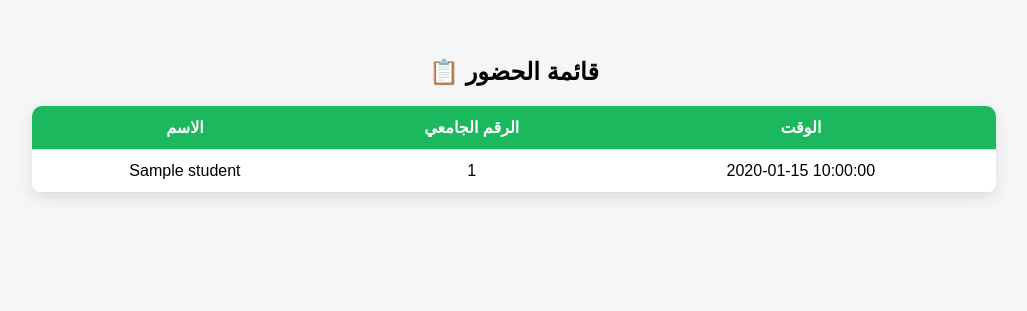
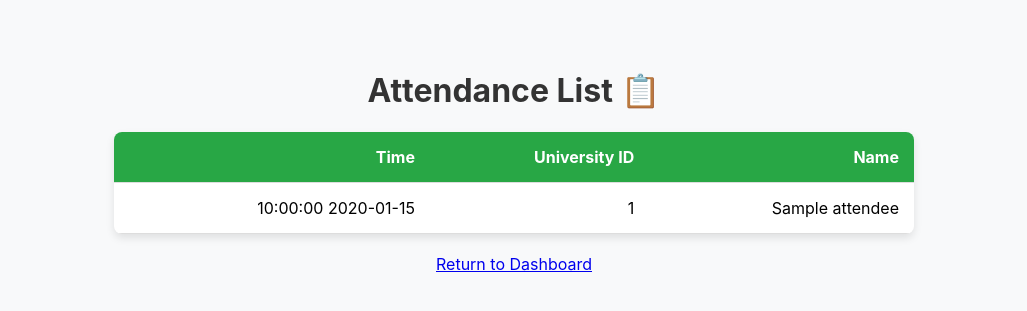
Before and after one commit to v30o5/Student-Attendance, a Flask app: template templates/list.html in a window 1280 px wide. Shown: the top 311 px of the page, without its empty margins (126-1153 px from the left). Run offline with Flask 3, Linux system fonts and the light colour scheme; the template is opened without the code that fills it: most values are stand-ins (such as "Sample title", 1, 10 or a date in 2020).

Commit message:
Fix: Correct list.html template

```diff
--- a/templates/list.html
+++ b/templates/list.html
@@ -1,49 +1,78 @@
 <!DOCTYPE html>
-<html lang="ar">
+<html lang="ar" dir="rtl">
 <head>
     <meta charset="UTF-8">
-    <title>قائمة الحضور</title>
+    <meta name="viewport" content="width=device-width, initial-scale=1.0">
+    <title>Attendance List</title>
     <style>
         body {
-            font-family: Arial, sans-serif;
-            background: #f4f6f8;
-            text-align: center;
-            padding: 30px;
+            font-family: -apple-system, BlinkMacSystemFont, "Segoe UI", Roboto, "Helvetica Neue", Arial, sans-serif;
+            display: flex;
+            justify-content: center;
+            align-items: center;
+            flex-direction: column;
+            background-color: #f8f9fa;
+            margin-top: 50px;
+        }
+        h1 {
+            color: #333;
         }
         table {
-            margin: auto;
+            width: 80%;
+            max-width: 800px;
             border-collapse: collapse;
-            width: 80%;
-            background: #fff;
-            border-radius: 10px;
+            box-shadow: 0 4px 8px rgba(0,0,0,0.1);
+            background-color: white;
+            border-radius: 8px;
             overflow: hidden;
-            box-shadow: 0 5px 15px rgba(0,0,0,0.1);
         }
         th, td {
-            padding: 12px;
+            padding: 15px;
+            text-align: right;
             border-bottom: 1px solid #ddd;
         }
-        th {
-            background: #1cb85d;
-            color: #fff;
+        thead th {
+            background-color: #28a745;
+            color: white;
+            font-weight: bold;
+        }
+        tbody tr:nth-child(even) {
+            background-color: #f2f2f2;
+        }
+        tbody tr:hover {
+            background-color: #e9ecef;
+        }
+        .back-link {
+            display: inline-block;
+            margin-top: 20px;
+            font-size: 16px;
         }
     </style>
 </head>
 <body>
-    <h2>📋 قائمة الحضور</h2>
+
+    <h1>📋 Attendance List</h1>
+
     <table>
-        <tr>
-            <th>الاسم</th>
-            <th>الرقم الجامعي</th>
-            <th>الوقت</th>
-        </tr>
-        {% for s in students %}
-        <tr>
-            <td>{{ s.name }}</td>
-            <td>{{ s.id }}</td>
-            <td>{{ s.time }}</td>
-        </tr>
-        {% endfor %}
+        <thead>
+            <tr>
+                <th>Name</th>
+                <th>University ID</th>
+                <th>Time</th>
+            </tr>
+        </thead>
+        <tbody>
+            {% for attendee in attendees %}
+            <tr>
+                <td>{{ attendee.name }}</td>
+                <td>{{ attendee.student_id }}</td>
+                <td>{{ attendee.time }}</td>
+            </tr>
+            {% endfor %}
+        </tbody>
     </table>
+
+    <a href="/" class="back-link">Return to Dashboard</a>
+
 </body>
 </html>
```
